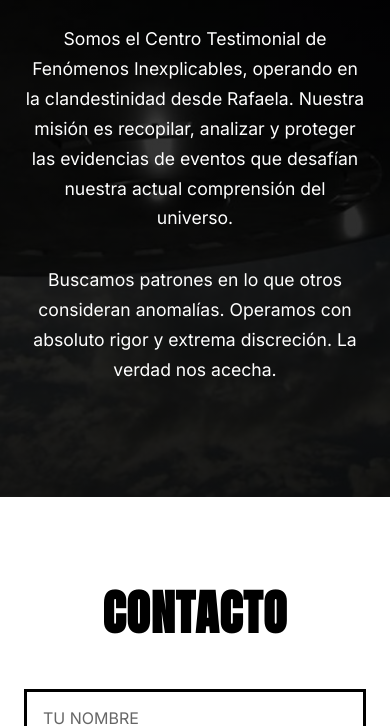
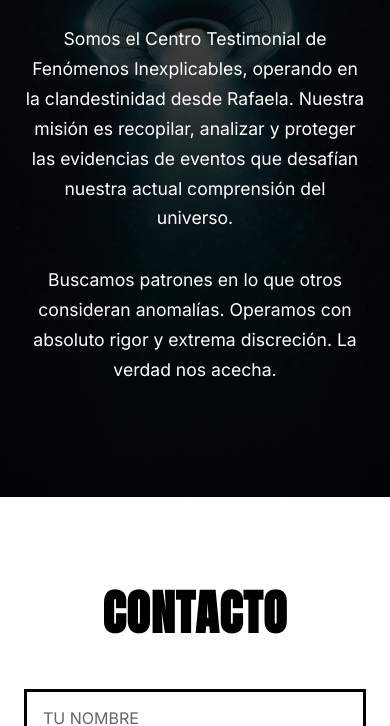
Before and after one commit to AlejandroDurando/sinexplicacionrafaela, a website: page index.html in a window 390 px wide. Shown: the part 439-1165 px from the top of the page. Drawn offline with nearby package versions, Linux system fonts and the light colour scheme.

Commit message:
Add and use 9:16 aspect ratio background image for mobile

```diff
--- a/index.html
+++ b/index.html
@@ -514,6 +514,7 @@
                 background-attachment: scroll;
                 background-position: center;
                 background-size: cover;
+                background-image: linear-gradient(rgba(0, 0, 0, 0.7), rgba(0, 0, 0, 0.9)), url('assets/fondo_contacto_2.jpg');
             }
 
             #ufo {
```
Also changed, not shown: assets/fondo_contacto_2.jpg (added).
